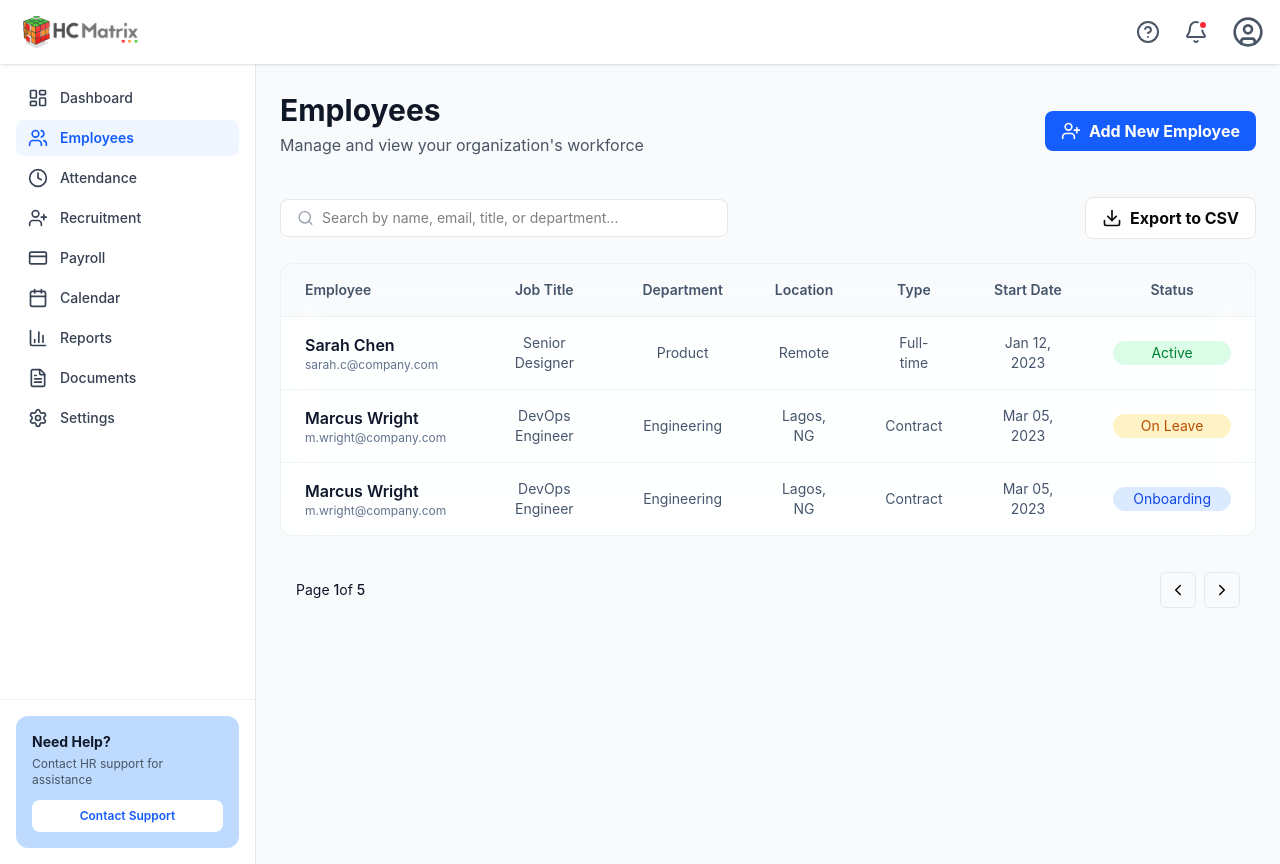
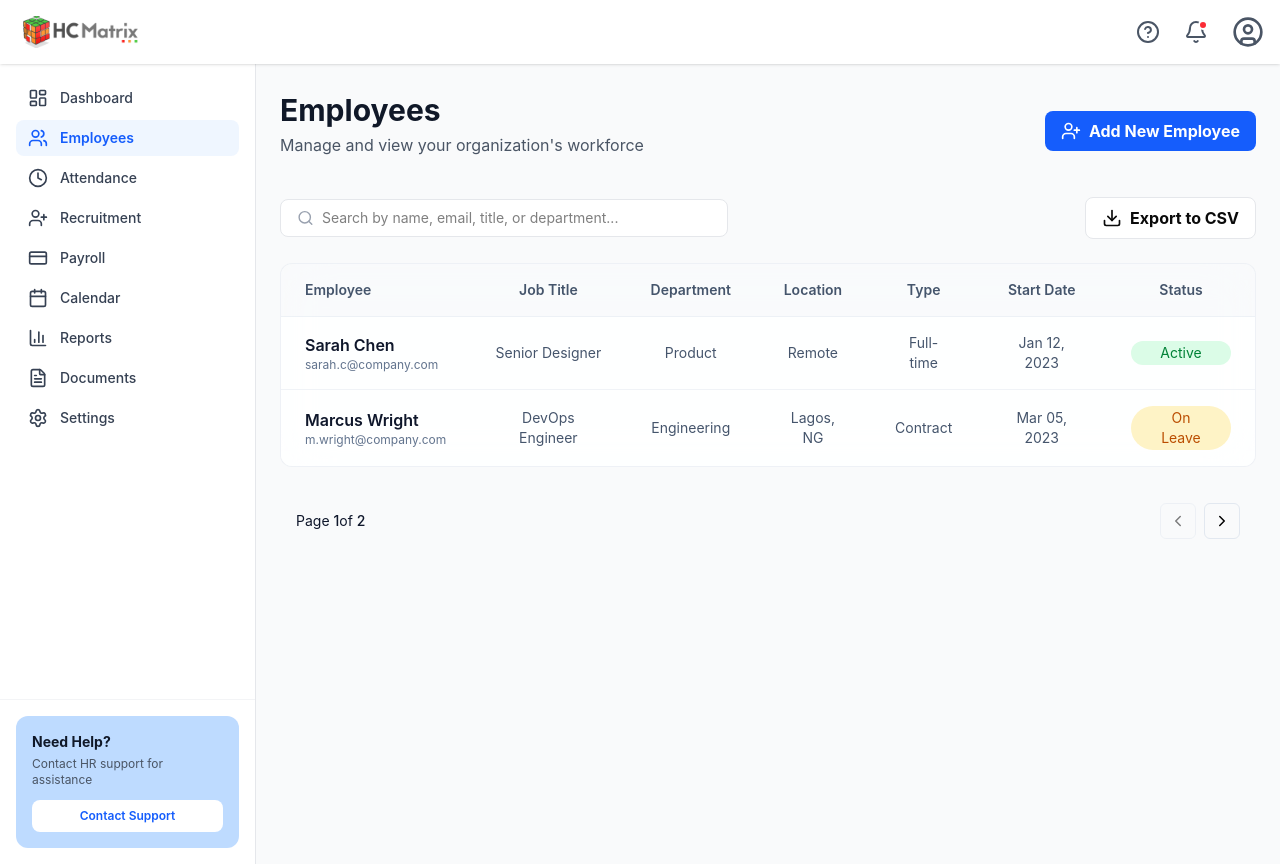
Before and after one commit to kennewest12/hr-platform-development, a React (Vite) app: page /admin in a window 1280 px wide. Both pictures are taken after a click on the button "Employees". Built offline with nearby package versions, Linux system fonts and the light colour scheme.

Commit message:
feat: implement functional pagination logic for Employees table

```diff
--- a/src/components/EmployeesPage/EmployeesTableSection.jsx
+++ b/src/components/EmployeesPage/EmployeesTableSection.jsx
@@ -1,4 +1,4 @@
-import React from "react";
+import React, { useState } from "react";
 import Pagination from "./Pagination";
 
 export default function EmployeesTableSection() {
@@ -34,6 +34,19 @@ export default function EmployeesTableSection() {
       status: "Onboarding",
     },
   ];
+  {
+    /* Add pagination logic inside the component */
+  }
+  const [currentPage, setCurrentPage] = useState(1);
+  const itemsPerPage = 2;
+
+  const totalPages = Math.ceil(employees.length / itemsPerPage);
+
+  const startIndex = (currentPage - 1) * itemsPerPage;
+  const currentEmployees = employees.slice(
+    startIndex,
+    startIndex + itemsPerPage,
+  );
   return (
     <div className="space-y-6">
       <div className="bg-white/30 backdrop-blur-xl rounded-xl border border-slate-200/50 dark:border-slate-700/50 overflow-hidden">
@@ -65,7 +78,7 @@ export default function EmployeesTableSection() {
               </tr>
             </thead>
             <tbody className=" bg-white/80 divide-y divide-slate-200/50 dark:divide-slate-700/50">
-              {employees.map((emp, i) => (
+              {currentEmployees.map((emp, i) => (
                 <tr
                   key={i}
                   className="hover:bg-slate-50/50 dark:hover:bg-slate-800/50 transition-colors"
@@ -111,7 +124,12 @@ export default function EmployeesTableSection() {
         </div>
       </div>
 
-      <Pagination currentPage={1} totalPages={5} />
+      <Pagination
+        currentPage={currentPage}
+        totalPages={totalPages}
+        onNext={() => setCurrentPage((prev) => Math.min(prev + 1, totalPages))}
+        onPrev={() => setCurrentPage((prev) => Math.max(prev - 1, 1))}
+      />
     </div>
   );
 }
--- a/src/components/EmployeesPage/Pagination.jsx
+++ b/src/components/EmployeesPage/Pagination.jsx
@@ -1,7 +1,12 @@
 import React from "react";
 import { ChevronLeft, ChevronRight } from "lucide-react";
 
-export default function Pagination({ currentPage, totalPages }) {
+export default function Pagination({
+  currentPage,
+  totalPages,
+  onNext,
+  onPrev,
+}) {
   return (
     <div className="flex items-center justify-between px-4 py-3 mt-4">
       <div className="text-sm text-slate-900">
@@ -9,10 +14,18 @@ export default function Pagination({ currentPage, totalPages }) {
         of <span className="font-medium text-slate-900">{totalPages}</span>
       </div>
       <div className="flex gap-2">
-        <button className="p-2 rounded-md border border-slate-200 hover:bg-slate-50 disabled:opacity-50 transition-colors">
+        <button
+          onClick={onPrev}
+          disabled={currentPage === 1}
+          className="p-2 rounded-md border border-slate-200 hover:bg-slate-50 disabled:opacity-50 transition-colors"
+        >
           <ChevronLeft size={18} />
         </button>
-        <button className="p-2 rounded-md border border-slate-200 hover:bg-slate-50 disabled:opacity-50 transition-colors">
+        <button
+          onClick={onNext}
+          disabled={currentPage === totalPages}
+          className="p-2 rounded-md border border-slate-200 hover:bg-slate-50 disabled:opacity-50 transition-colors"
+        >
           <ChevronRight size={18} />
         </button>
       </div>
```
